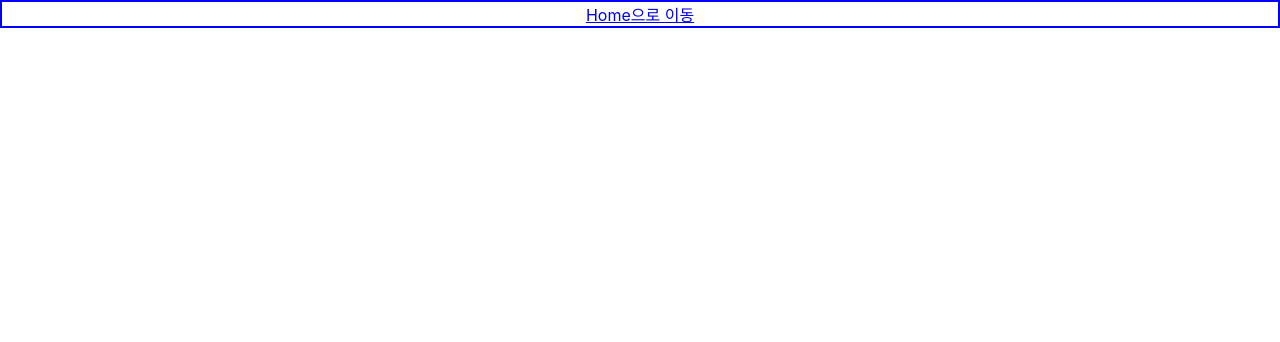
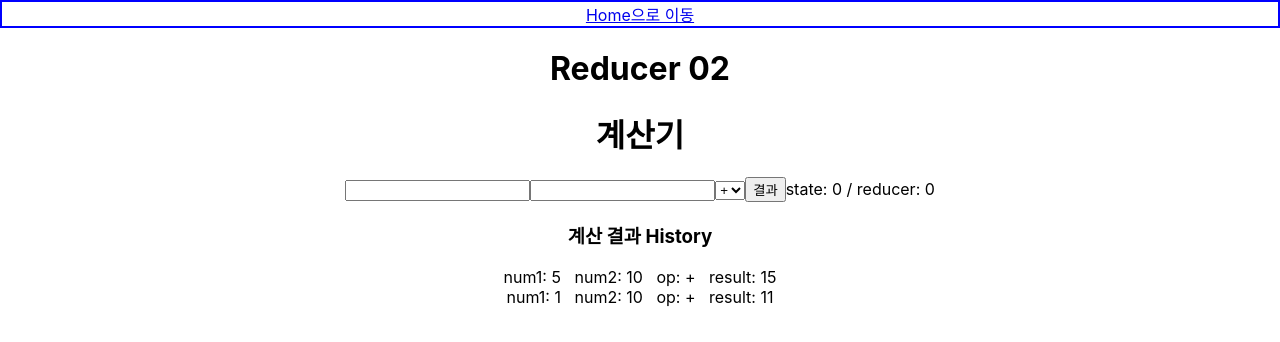
Before and after one commit to SYAN-01/cyciReact2, a React (Create React App) app: page /red02 in a window 1280 px wide. Before the commit this address had no page. Shown: the top 342 px of the page. Built offline with nearby package versions, Linux system fonts and the light colour scheme.

Commit message:
Feat:reducer end

```diff
--- a/src/App.js
+++ b/src/App.js
@@ -22,6 +22,7 @@ import BoardDetailPage from './comp/mytask/BoardDetailPage'
 import EditBoardPage from './comp/mytask/EditBoardPage'
 
 import Red01 from './comp/red/red01'
+import Red02 from './comp/red/Red02'
 
 import Ax1 from './comp/ax/ax01'
 
@@ -54,6 +55,7 @@ function App() {
           <Route path={"/editboard/:boardId"} element={<EditBoardPage />} />
 
           <Route path={"/red01"} element={<Red01 />} />
+          <Route path={'/red02'} element={<Red02 />} />
 
 
           <Route path={"/ax1"} element={<Ax1 />} />
@@ -104,6 +106,7 @@ function Home() {
 
       <h4>리듀서</h4>
       <Link to="/red01">리듀서</Link>
+      <Link to='/red02'>리듀서 02</Link><br/>
 
     </div>
   )
--- /dev/null
+++ b/src/comp/red/Red02.js
@@ -0,0 +1,134 @@
+import { useReducer, useRef, useState } from "react"
+
+// Object라는 개념 잘 알아야 됩니다.
+// Object => KEY: Array=> Object
+
+//Back이랑 Front랑 주고 받을 때, 기본적으로 Object하고 Array를 많이 사용하기 때문.
+function reducerResult(status, action) {
+    console.log('red: ', status);
+    console.log('action: ', action);
+
+
+    switch(action.op) {
+        case "+":
+            return action.num1+action.num2;
+        case "+":
+            return action.num1-action.num2;
+        case "*":
+            return action.num1*action.num2;
+        case "/":
+            return action.num1/action.num2;
+    }
+
+    return status;
+}
+
+function reducerHistory(state, action) {
+    console.log(state);
+    console.log(action);
+
+    let res = 0;
+    switch(action.op) {
+        case "+":
+            res = action.num1+action.num2;
+        case "+":
+            res = action.num1-action.num2;
+        case "*":
+            res = action.num1*action.num2;
+        case "/":
+            res = action.num1/action.num2;
+    }
+
+    let obj = {...action, 'result': res};
+    if(action.type ==='add') {
+        //[...state, action] <= [...이전 값, 추가 값] => 맨 뒤에 추각
+        //[action, ...state] <= [추가 값, ...이전 값] => 맨 앞에 추가
+        state.push(obj);
+        return [...state, obj];
+    }
+
+
+    return state;
+}
+
+
+export default function Red02() {
+
+    const [result, setResult] = useState(0);
+    const [result2, setResult2] = useReducer(reducerResult, 0);
+    const [histroy, setHistory] = useReducer(reducerHistory, [
+        {num1: 5, num2: 10, op:'+', result: 15},
+        {num1: 1, num2: 10, op:'+', result: 11}
+    ]);
+
+    const num1 = useRef(0);
+    const num2 = useRef(0);
+    const op = useRef();
+
+    function resultCalc() {
+        const cal1 = Number(num1.current.value);
+        const cal2 = Number(num2.current.value);
+
+        switch(op.current.value) {
+            case "+":
+             setResult(cal1+cal2);
+             break;
+            case "+":
+                setResult(cal1-cal2);
+                break;
+            case "*":
+                setResult(cal1*cal2);
+                break;
+            case "/":
+                setResult(cal1/cal2);
+                break;
+        }
+    }
+
+    return (
+        <div>
+            <h1>Reducer 02</h1>
+            <h1>계산기</h1>
+            <input type="text" ref={num1}/>
+            <input type="text" ref={num2} />
+            <select ref={op}>
+                <option value="+">+</option>
+                <option value="-">-</option>
+                <option value="*">*</option>
+                <option value="/">/</option>
+            </select>
+            <input type="button" value="결과" onClick={() => {
+                resultCalc();
+
+                const cal1 = Number(num1.current.value);
+                const cal2 = Number(num2.current.value);
+                const op1 = op.current.value;
+
+                const send = {
+                    'num1': cal1,
+                    'num2': cal2,
+                    'op': op1,
+                    'type': 'add' //리스트 추가 하겠다.
+                };
+
+                setHistory(send);
+                setResult2(send);
+            }} />
+            state: {result} / reducer: {result2}
+            <h3>계산 결과 History</h3>
+            {/* {num1: 5, num2: 10, op:'+', result: 15},
+            {num1: 1, num2: 10, op:'+', result: 11} */}
+
+            {histroy.map(
+                (item, index) => (
+                    <div key={index}>
+                        <span>num1: {item.num1}</span>&nbsp;&nbsp;&nbsp;
+                        <span>num2: {item.num2}</span>&nbsp;&nbsp;&nbsp;
+                        <span>op: {item.op}</span>&nbsp;&nbsp;&nbsp;
+                        <span>result: {item.result}</span>
+                    </div>
+                )
+            )}
+        </div>
+    )
+}
--- a/src/comp/red/red01.js
+++ b/src/comp/red/red01.js
@@ -1,7 +1,59 @@
+import { useReducer } from "react";
+import { useState } from "react"
+
+//함수 공식 명칭은 reducer.
+//status: 첫 번재 인자값 (oldStatus), 호출 되었을 때 reducer에 담겨 있는 값.
+//action: reducer를 호출 (해당 행위 명칭은 action )이 되었을 때, action에 값이 들어 온다.
+// reducer 함수는 action의 값을 확인해서 status의 값을 변경한다.
+function changeTest(status, action) {
+    console.log('status: ', status);
+    console.log(`action: ${action}`);
+
+    switch(action) {
+        case 'up':
+            return status+1;
+        case 'down':
+            return status-1;
+        case 'reset':
+            return 0;
+    }
+
+    return status;
+}
+
+
 export default function Red01() {
-    return(
+
+    const [data, setData] = useState(0);
+    const [test, setTest] = useReducer(changeTest, 0);
+
+    return (
         <div>
             <h1>Reducer 01</h1>
+            {data}
+            <input type="button" value="증가"
+            onClick={e=> {
+                setData(data+1)
+            }} />
+            <input type="button" value="감소"
+            onClick={e=> {
+                setData(data-1)
+            }} /> <br/><br/><br/>
+            {test}
+            <input type="button" value="증가"
+            onClick={e=> {
+                setTest('up');
+            }} />
+            <input type="button" value="감소"
+            onClick={e=> {
+                setTest('down');
+            }} />
+            <input type="button" value="reset"
+            onClick={e=> {
+                setTest('reset');
+            }} />
+            <br/>
+
         </div>
     )
 }
```
